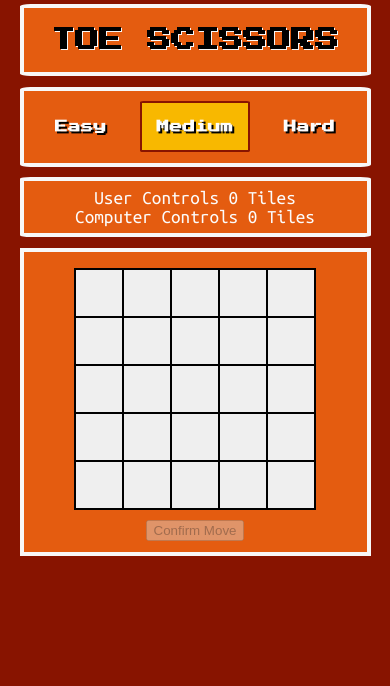
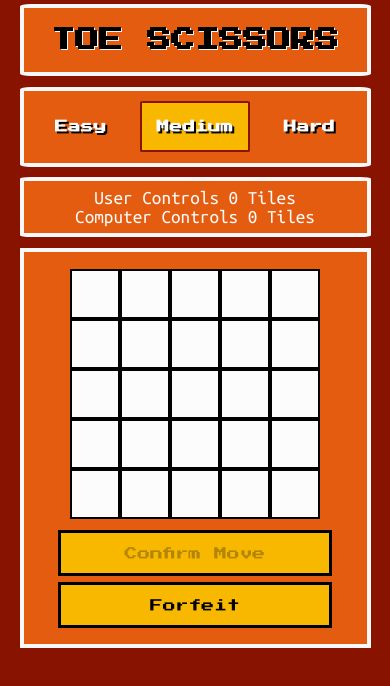
Before and after one commit to rbannal86/toeScissors, a React (Create React App) app: page / in a window 390 px wide. Shown: the top 686 px of the page. Built offline with nearby package versions, Linux system fonts and the light colour scheme.

Commit message:
main mobile styling done

```diff
--- a/src/App.css
+++ b/src/App.css
@@ -3,13 +3,6 @@
   flex-direction: column;
   margin: 5%;
   margin-top: 1%;
-}
-
-button {
-  display: flex;
-  justify-content: center;
-  align-items: center;
-  text-align: center;
 }
 
 .app_title_box {
--- a/src/Components/Board/Board.css
+++ b/src/Components/Board/Board.css
@@ -1,6 +1,3 @@
-.board_main {
-}
-
 .board_display {
   display: grid;
   grid-template-columns: repeat(5, 0fr);
@@ -30,9 +27,6 @@
   0% {
     background-color: #e45c10;
   }
-  /* 50% {
-    background-color: #f8b800;
-  } */
   100% {
     background-color: #f878f8;
   }
@@ -44,7 +38,8 @@
   margin: auto;
   margin-top: 2%;
   margin-bottom: 2%;
-  font-size: 1.2rem;
+  font-size: 1rem;
+  line-height: 2rem;
 }
 
 .board_buttons {
--- a/src/Components/Board/Board.js
+++ b/src/Components/Board/Board.js
@@ -150,6 +150,7 @@ export default function Board() {
           tieList={tieList}
           board={board}
           boardUpdated={boardUpdated}
+          victory={victory}
         />
       );
     });
@@ -202,13 +203,13 @@ export default function Board() {
       ) : null}
       <div className={"board_display"}>{renderBoard()}</div>
       <div className={"board_buttons"}>
-        {victory ? (
-          <button onClick={() => resetBoard()} className={"board_button"}>
-            New Game
-          </button>
-        ) : (
-          <Buttons currentTile={currentTile} handleMove={handleMove} />
-        )}
+        <Buttons
+          setVictory={setVictory}
+          currentTile={currentTile}
+          handleMove={handleMove}
+          resetBoard={resetBoard}
+          victory={victory}
+        />
       </div>
     </div>
   );
--- a/src/Components/Buttons/Buttons.css
+++ b/src/Components/Buttons/Buttons.css
@@ -0,0 +1,26 @@
+.buttons_main {
+  display: flex;
+  flex-direction: column;
+  justify-content: space-evenly;
+  align-items: center;
+  width: 80%;
+}
+
+.buttons_button {
+  margin-bottom: 2%;
+  background-color: #f8b800;
+  border: 3px solid black;
+  font-family: "Press Start 2P", cursive;
+  font-size: 0.8rem;
+  width: 100%;
+  padding-top: 5%;
+  padding-bottom: 5%;
+}
+
+.buttons_confirm {
+  font-size: 1rem;
+  text-align: center;
+  line-height: 1.5rem;
+  color: #fcfcfc;
+  text-shadow: 2px 2px black;
+}
--- a/src/Components/Buttons/Buttons.js
+++ b/src/Components/Buttons/Buttons.js
@@ -1,15 +1,61 @@
-import React from "react";
+import React, { useState } from "react";
 import "./Buttons.css";
 
 export default function Buttons(props) {
+  const [toggleForfeit, setToggleForfeit] = useState(false);
   return (
     <div className={"buttons_main"}>
+      {toggleForfeit ? (
+        <>
+          <h3 className={"buttons_confirm"}>
+            Are you sure you want to forfeit?
+          </h3>
+          <button
+            className={"buttons_button"}
+            onClick={() => {
+              props.setVictory("You have forfeited. The computer wins!");
+              setToggleForfeit(false);
+            }}
+          >
+            Confirm
+          </button>
+          <button
+            className={"buttons_button"}
+            onClick={() => setToggleForfeit(false)}
+          >
+            Cancel
+          </button>
+        </>
+      ) : (
+        <>
+          {props.victory ? (
+            <button
+              onClick={() => props.resetBoard()}
+              className={"buttons_button"}
+            >
+              New Game
+            </button>
+          ) : (
+            <>
               <button
                 disabled={props.currentTile === " "}
                 onClick={() => props.handleMove()}
+                className={"buttons_button"}
               >
                 Confirm Move
               </button>
+              <button
+                className={"buttons_button"}
+                onClick={() => {
+                  setToggleForfeit(true);
+                }}
+              >
+                Forfeit
+              </button>
+            </>
+          )}
+        </>
+      )}
     </div>
   );
 }
--- a/src/Components/DifficultySelect/DifficultySelect.css
+++ b/src/Components/DifficultySelect/DifficultySelect.css
@@ -22,6 +22,11 @@
   font-family: "Press Start 2P", cursive;
   background-color: inherit;
   text-shadow: 2px 2px black;
+  display: flex;
+  flex-direction: column;
+  justify-content: center;
+  justify-self: center;
+  align-items: center;
 }
 
 .difficulty_select_button:disabled {
--- a/src/Components/HandleTie/HandleTie.css
+++ b/src/Components/HandleTie/HandleTie.css
@@ -25,6 +25,11 @@
   border-radius: 3%;
   font-family: "Press Start 2P", cursive;
   font-size: 0.9rem;
+  display: flex;
+  flex-direction: column;
+  justify-content: center;
+  align-items: center;
+  text-align: center;
 }
 
 .handle_tie_confirm {
@@ -32,6 +37,8 @@
 }
 
 .handle_tie_image {
-  width: 50px;
-  height: 50px;
+  width: 100%;
+  height: 100%;
+  margin: auto;
+  justify-self: center;
 }
--- a/src/Components/HandleTie/HandleTie.js
+++ b/src/Components/HandleTie/HandleTie.js
@@ -36,7 +36,7 @@ export default function HandleTie(props) {
   };
 
   return (
-    <div className={"handle_tie_main"}>
+    <div className={"handle_tie_main"} id={"handle_tie_top"}>
       {aiMove && userMove && outcome !== "tie" ? (
         <div>
           <p>You played {userMove}.</p>
--- a/src/Components/Tile/Tile.css
+++ b/src/Components/Tile/Tile.css
@@ -2,46 +2,62 @@
   height: 50px;
   width: 50px;
   border: 2px solid black;
-  margin: -1px;
+  display: flex;
+  flex-direction: column;
+  align-items: center;
+  justify-items: center;
+  justify-content: center;
+  outline: none;
+  font-size: 1.3rem;
+  text-align: center;
 }
 
-.usernone {
-  background-color: inherit;
+.open_tile {
+  background-color: #fcfcfc;
 }
 
-.ai_move {
-  background-color: red;
+.user_tile_move {
+  background-color: #6844fc;
+}
+
+.user_tile_owned {
+  background-color: #4428bc;
+  color: #fcfcfc;
+  text-shadow: 1px 1px black;
+}
+
+.ai_tile_move {
+  background-color: #e40058;
+  color: #fcfcfc;
+  text-shadow: 1px 1px black;
+}
+
+.ai_tile_owned {
+  background-color: #a80020;
+  color: #fcfcfc;
+  text-shadow: 1px 1px black;
+}
+
+.contested_tile {
+  background-color: #f8b800;
+  text-shadow: 1px 1px white;
+}
+
+.active_tile {
+  border: 2px solid #00fcfc;
 }
 
 .currentTie {
-  background-color: yellow;
+  background-color: #f8b800;
+  border: 2px solid #00fcfc;
 }
 
 .tile_image {
   width: inherit;
   height: inherit;
-  animation: fadeIn ease 0.5s;
 }
 
-.rock,
-.paper,
-.scissors > .tile_image {
-  animation: none;
+.tile_text {
+  padding-left: 10%;
+  padding-top: 5%;
 }
-
-.userpaper {
-  animation: none;
-}
-
-.userscissors {
-  animation: none;
-}
-
-@keyframes fadeIn {
-  0% {
-    opacity: 0%;
-  }
-  100% {
-    opacity: 100%;
-  }
-}
--- a/src/Components/Tile/Tile.js
+++ b/src/Components/Tile/Tile.js
@@ -1,10 +1,11 @@
-import { render } from "@testing-library/react";
 import React, { useState, useEffect } from "react";
 
 import "./Tile.css";
 
 const Tile = React.memo((props) => {
   const [userMove, setUserMove] = useState(props.tileState.userMove);
+  const [activeTile, setActiveTile] = useState();
+  const [ownerTile, setOwnerTile] = useState();
 
   useEffect(() => {
     if (props.currentTile !== props.tileIndex && userMove !== "none")
@@ -14,14 +15,44 @@ const Tile = React.memo((props) => {
   }, [props, userMove]);
 
   useEffect(() => {
-    if (document.getElementById("tile_image_user_move")) {
-      console.log("remove class");
-      document.getElementById("tile_image_user_move").removeAttribute("class");
-      document
-        .getElementById("tile_image_user_move")
-        .setAttribute("class", "tile_image");
+    if (props.currentTile === props.tileIndex && !activeTile)
+      setActiveTile("active_tile");
+    else if (props.currentTile !== props.tileIndex && activeTile) {
+      setActiveTile(null);
     }
-  }, [userMove]);
+  }, [activeTile, props.currentTile, props.tileIndex]);
+
+  useEffect(() => {
+    if (userMove === "none" && props.tileState.aiMove === "none")
+      setOwnerTile("open_tile");
+    if (props.tileState.outcome === "user wins")
+      setOwnerTile("user_tile_owned");
+    if (
+      userMove !== "none" &&
+      props.tileState.aiMove === "none" &&
+      !props.tileState.outcome
+    )
+      setOwnerTile("user_tile_move");
+    if (userMove === "none" && props.tileState.aiMove !== "none")
+      setOwnerTile("ai_tile_move");
+    if (props.tileState.outcome === "ai wins") setOwnerTile("ai_tile_owned");
+    if (
+      userMove !== "none" &&
+      props.tileState.aiMove !== "none" &&
+      !props.tileState.outcome
+    )
+      setOwnerTile("contested_tile");
+  }, [props.tileState.aiMove, props.tileState.outcome, userMove]);
+
+  // useEffect(() => {
+  //   if (document.getElementById("tile_image_user_move")) {
+  //     console.log("remove class");
+  //     document.getElementById("tile_image_user_move").removeAttribute("class");
+  //     document
+  //       .getElementById("tile_image_user_move")
+  //       .setAttribute("class", "tile_image");
+  //   }
+  // }, [userMove]);
 
   const changeMove = () => {
     switch (userMove) {
@@ -48,7 +79,7 @@ const Tile = React.memo((props) => {
   };
 
   const renderImage = () => {
-    if (userMove !== "none" && !outcome)
+    if (userMove !== "none" && !props.tileState.outcome)
       return (
         <img
           id={"tile_image_user_move"}
@@ -58,16 +89,6 @@ const Tile = React.memo((props) => {
         />
       );
   };
-
-  let aiMove;
-  if (props.tileState.aiMove !== "none" && !props.tileState.outcome)
-    aiMove = "ai_move";
-
-  let userMoveTag;
-  if (userMove !== "none" && !props.tileState.outcome) userMoveTag = userMove;
-
-  let outcome;
-  if (props.tileState.outcome) outcome = props.tileState.outcome;
 
   let tieFocus;
   if (props.tieList.length > 0 && props.tieList[0] === props.tileIndex)
@@ -97,23 +118,23 @@ const Tile = React.memo((props) => {
 
   return (
     <button
-      className={
-        "tile_main " +
-        aiMove +
-        " user " +
-        props.tileState.userMove +
-        " " +
-        tieFocus
-      }
+      className={"tile_main " + tieFocus + " " + activeTile + " " + ownerTile}
       onClick={() => handleClick()}
+      disabled={props.victory ? true : false}
     >
       {renderImage()}
       {props.tileState.aiMove !== "none" && userMove === "none" ? (
-        <h3 className={"tile_image"}>?</h3>
+        <h3 className={"tile_image tile_text"}>?</h3>
       ) : null}
-      {outcome === "ai wins" ? <h3 className={"tile_image"}>X</h3> : null}
-      {outcome === "user wins" ? <h3 className={"tile_image"}>O</h3> : null}
-      {outcome === "tie" ? <h3 className={"tile_image"}>!</h3> : null}
+      {props.tileState.outcome === "ai wins" ? (
+        <h3 className={"tile_image tile_text"}>X</h3>
+      ) : null}
+      {props.tileState.outcome === "user wins" ? (
+        <h3 className={"tile_image tile_text"}>O</h3>
+      ) : null}
+      {props.tileState.outcome === "tie" ? (
+        <h3 className={"tile_image tile_text"}>!</h3>
+      ) : null}
     </button>
   );
 });
--- a/src/index.css
+++ b/src/index.css
@@ -1,3 +1,7 @@
+* {
+  touch-action: manipulation;
+}
+
 body {
   margin: 0;
   font-family: "Ubuntu Mono", monospace;
```
Also changed, not shown: 1 other file (tests, documents, lock files or other folders). Lines whose indentation alone changed are shown as unchanged.
